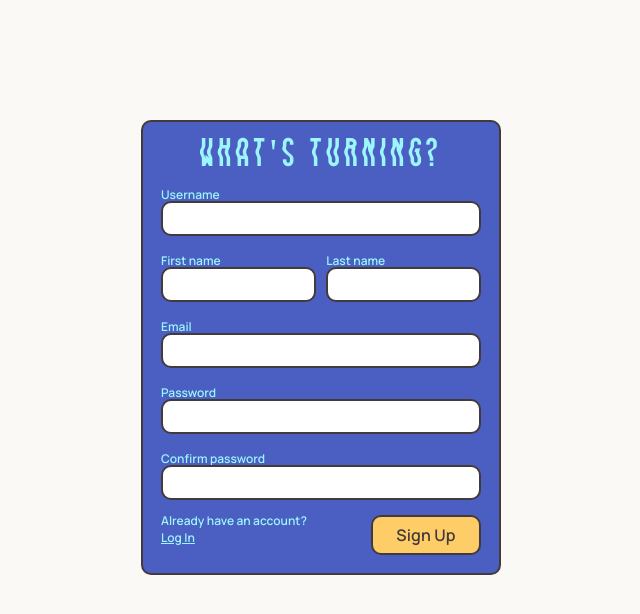
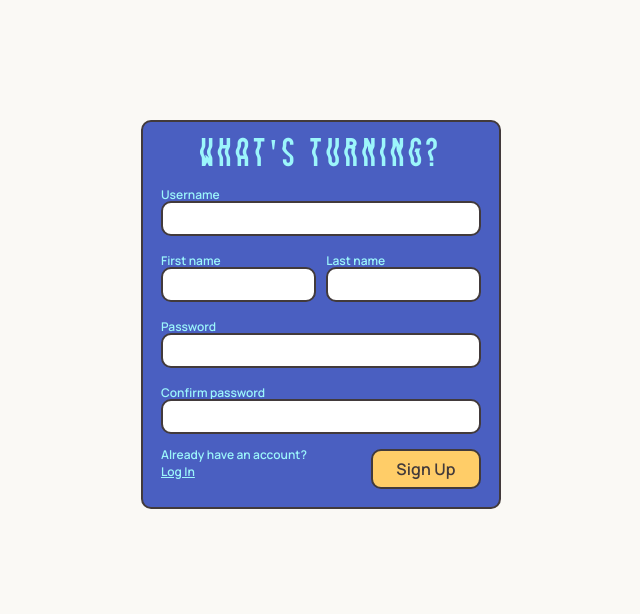
Before and after one commit to maxwellpothier/whats-turning, a Next.js app: page /signup in a window 1280 px wide. Shown: the top 614 px of the page, without its empty margins (319-959 px from the left). Built offline with nearby package versions, Linux system fonts and the light colour scheme.

Commit message:
username instead of email

```diff
--- a/pages/signup.js
+++ b/pages/signup.js
@@ -11,7 +11,7 @@ const Signup = () => {
 		try {
 			await establishNewUser(userData);
 			gtag("event", "signup", {
-				"email": userData.email,
+				"username": userData.username,
 			});
 		} catch (err) {
 			toastError("Uncaught error");
@@ -48,12 +48,6 @@ const Signup = () => {
 				/>
 			</div>
 			<WTInput
-				name={"email"}
-				type={"email"}
-				label={"Email"}
-				hookForm={hookForm}
-			/>
-			<WTInput
 				name={"password"}
 				type={"password"}
 				label={"Password"}
```
